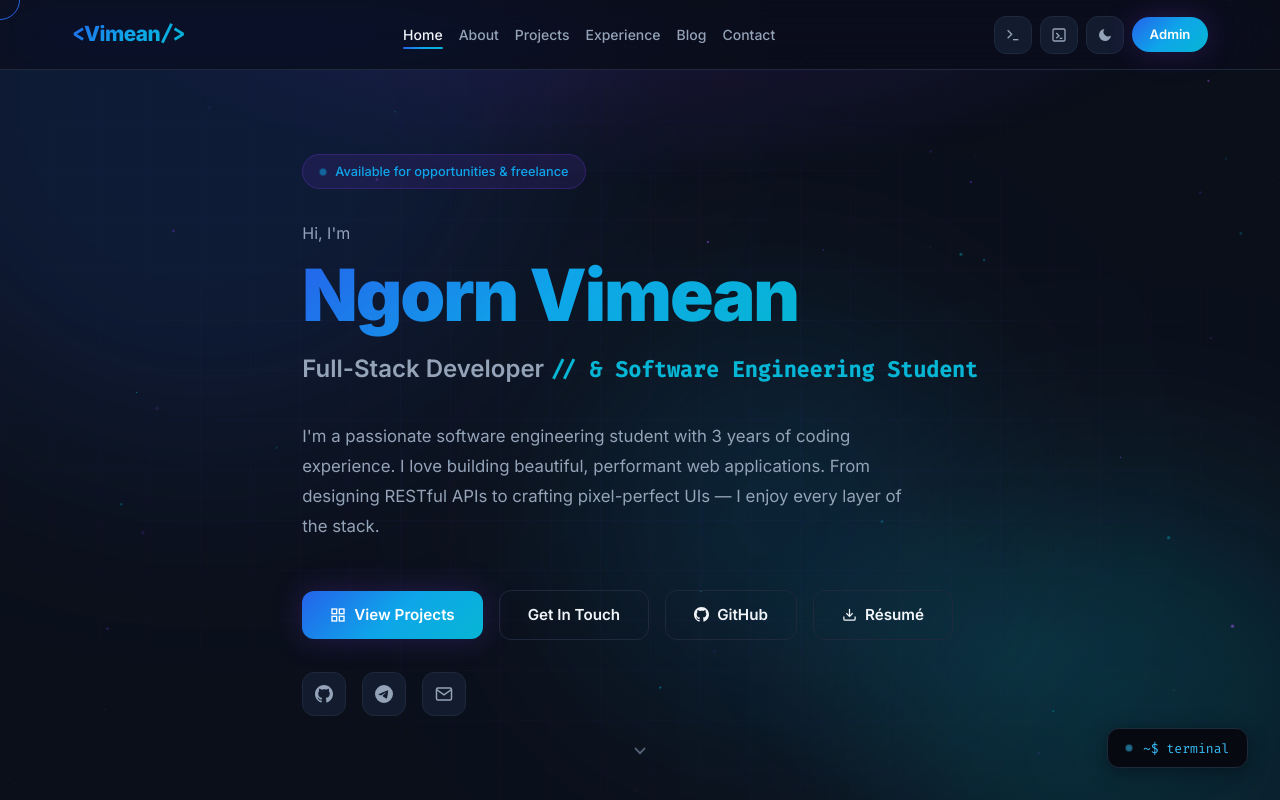
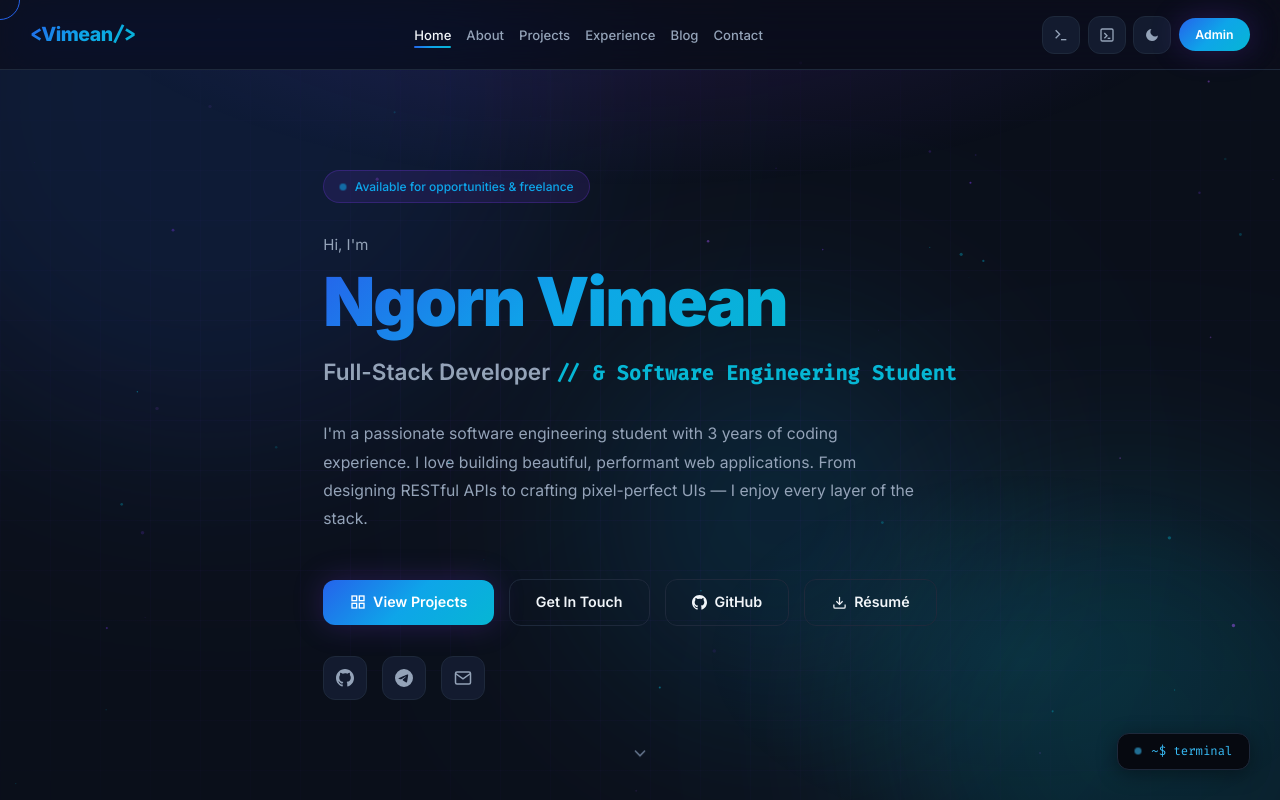
Before and after one commit to v1mean/Portfolio, a React (Vite) app in the folder frontend/: page / in a window 1280 px wide. Shown: the top 800 px of the page. Built offline with nearby package versions, Linux system fonts and the light colour scheme; no server answers.

Commit message:
style: zoom out layout by scaling down root font and widening container

```diff
--- a/frontend/src/index.css
+++ b/frontend/src/index.css
@@ -139,7 +139,7 @@
   --transition-slow: 0.4s ease;
 
   --navbar-height: 70px;
-  --container-max: 1200px;
+  --container-max: 1300px;
 }
 
 /* ===========================
@@ -147,7 +147,7 @@
    =========================== */
 html {
   scroll-behavior: smooth;
-  font-size: 16px;
+  font-size: 15px;
 }
 
 body {
```
